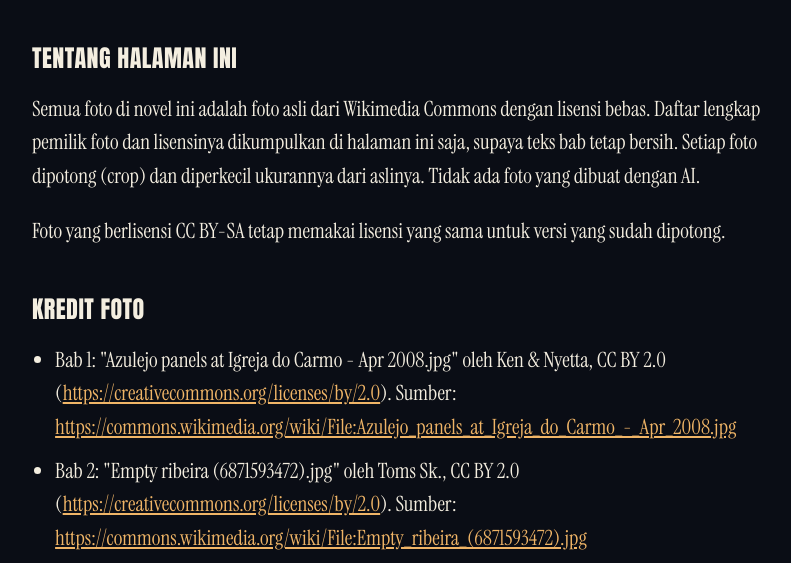
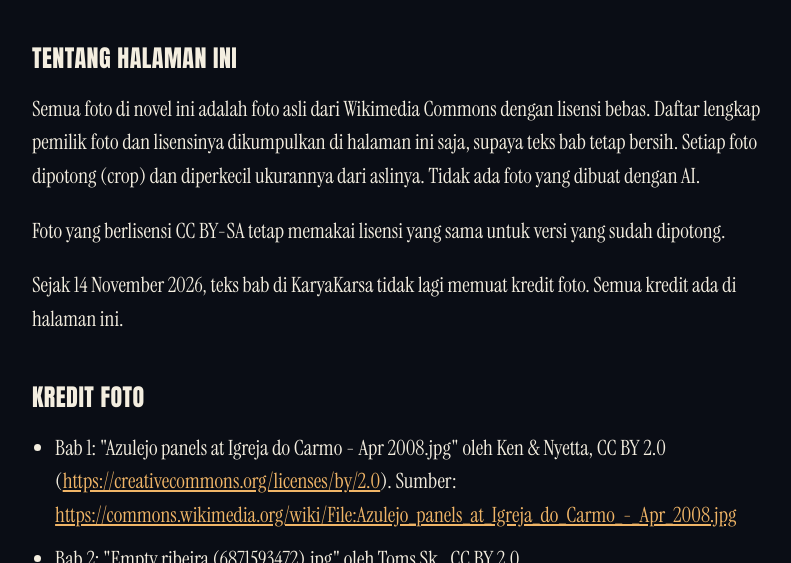
Before and after one commit to bryankwandou/novels, a plain HTML site: page ubin-biru-dari-ribeira/index.html in a window 1280 px wide. Shown: the part 187-750 px from the top of the page, without its empty margins (233-1024 px from the left). Drawn offline with Linux system fonts and the light colour scheme.

Commit message:
Ubin Biru: catat bahwa teks bab tidak lagi memuat kredit foto

```diff
--- a/ubin-biru-dari-ribeira/index.html
+++ b/ubin-biru-dari-ribeira/index.html
@@ -3,6 +3,7 @@
 <h2>Tentang halaman ini</h2>
 <p>Semua foto di novel ini adalah foto asli dari Wikimedia Commons dengan lisensi bebas. Daftar lengkap pemilik foto dan lisensinya dikumpulkan di halaman ini saja, supaya teks bab tetap bersih. Setiap foto dipotong (crop) dan diperkecil ukurannya dari aslinya. Tidak ada foto yang dibuat dengan AI.</p>
 <p>Foto yang berlisensi CC BY-SA tetap memakai lisensi yang sama untuk versi yang sudah dipotong.</p>
+<p>Sejak 14 November 2026, teks bab di KaryaKarsa tidak lagi memuat kredit foto. Semua kredit ada di halaman ini.</p>
 <h2>Kredit foto</h2>
 <ul>
 <li>Bab 1: "Azulejo panels at Igreja do Carmo - Apr 2008.jpg" oleh Ken &amp; Nyetta, CC BY 2.0 (<a href="https://creativecommons.org/licenses/by/2.0">https://creativecommons.org/licenses/by/2.0</a>). Sumber: <a href="https://commons.wikimedia.org/wiki/File:Azulejo_panels_at_Igreja_do_Carmo_-_Apr_2008.jpg">https://commons.wikimedia.org/wiki/File:Azulejo_panels_at_Igreja_do_Carmo_-_Apr_2008.jpg</a></li>
```
Also changed, not shown: ubin-biru-dari-ribeira/notes.txt.
